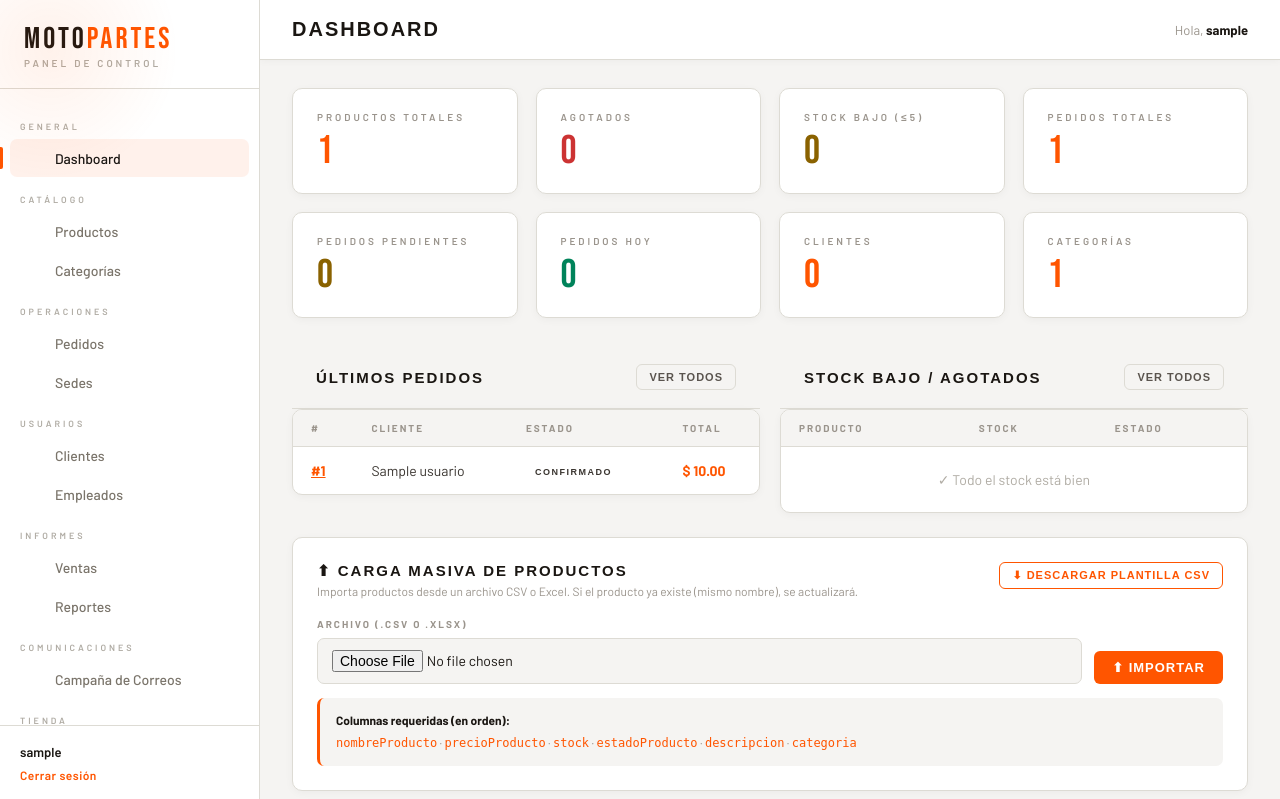
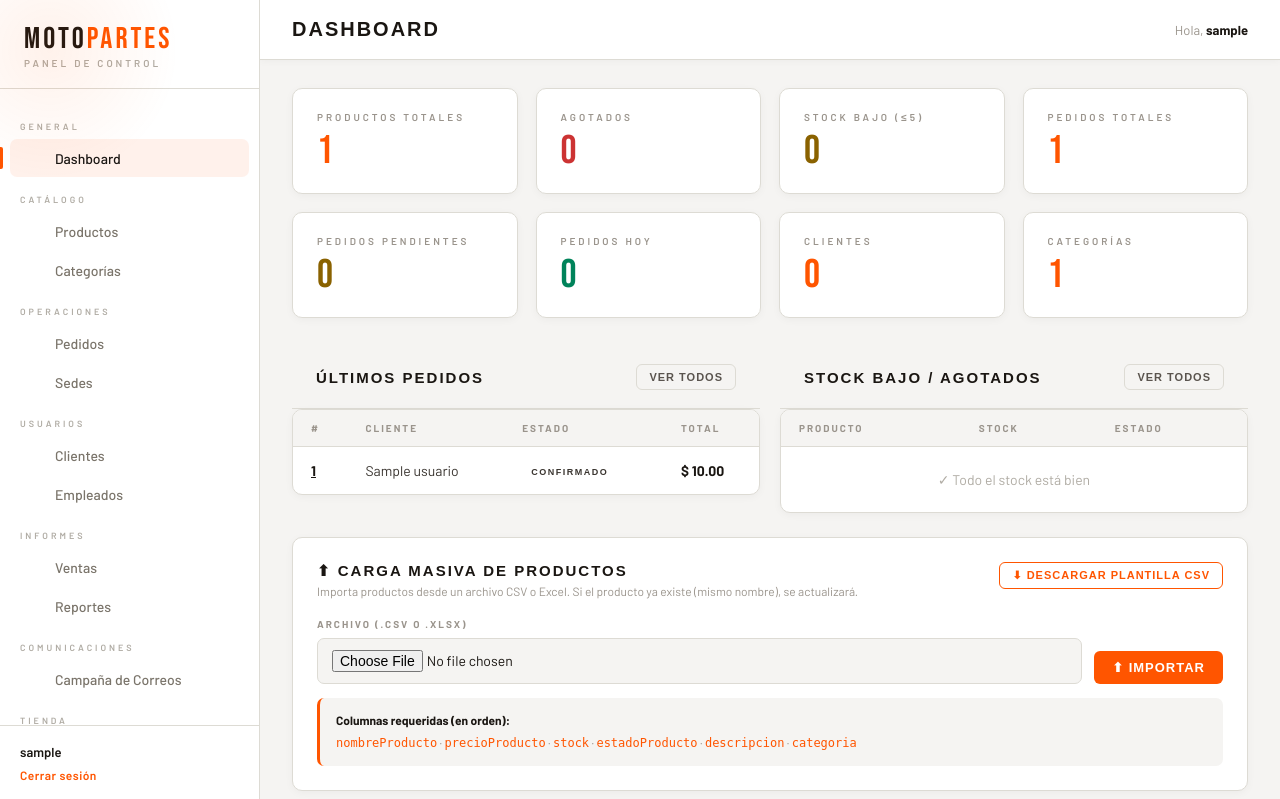
Before and after one commit to duartegonzalezdavidalejandro6-sys/MotoPartes, a Django app: page /panel/ in a window 1280 px wide. Shown: the top 799 px of the page. Run offline with Django 5.2, Linux system fonts and the light colour scheme; a user stored in the database is signed in; tables that the repository leaves empty hold one stand-in row (values such as "Sample post").

Commit message:
Update dashboard.html

```diff
--- a/acceso/templates/acceso/panel/dashboard.html
+++ b/acceso/templates/acceso/panel/dashboard.html
@@ -71,7 +71,7 @@
           <tr>
             <td>
               <a href="{% url 'panel_pedido_detalle' pedido.idPedido %}"
-                 style="color:var(--naranja);font-weight:700">#{{ pedido.idPedido }}</a>
+                  style="color:#1a1612;font-weight:700">{{ pedido.idPedido }}</a>
             </td>
             <td>{{ pedido.idUsuario.nombreUsuario|default:"—" }}</td>
             <td>
@@ -87,7 +87,7 @@
                 <span class="badge">{{ pedido.estadoPedido }}</span>
               {% endif %}
             </td>
-            <td style="color:var(--naranja);font-weight:700">$ {{ pedido.totalPedido }}</td>
+            <td style="color:#1a1612;font-weight:700">$ {{ pedido.totalPedido }}</td>
           </tr>
           {% empty %}
           <tr><td colspan="4" style="text-align:center;color:#b0aca4;padding:24px">Sin pedidos aún</td></tr>
```
